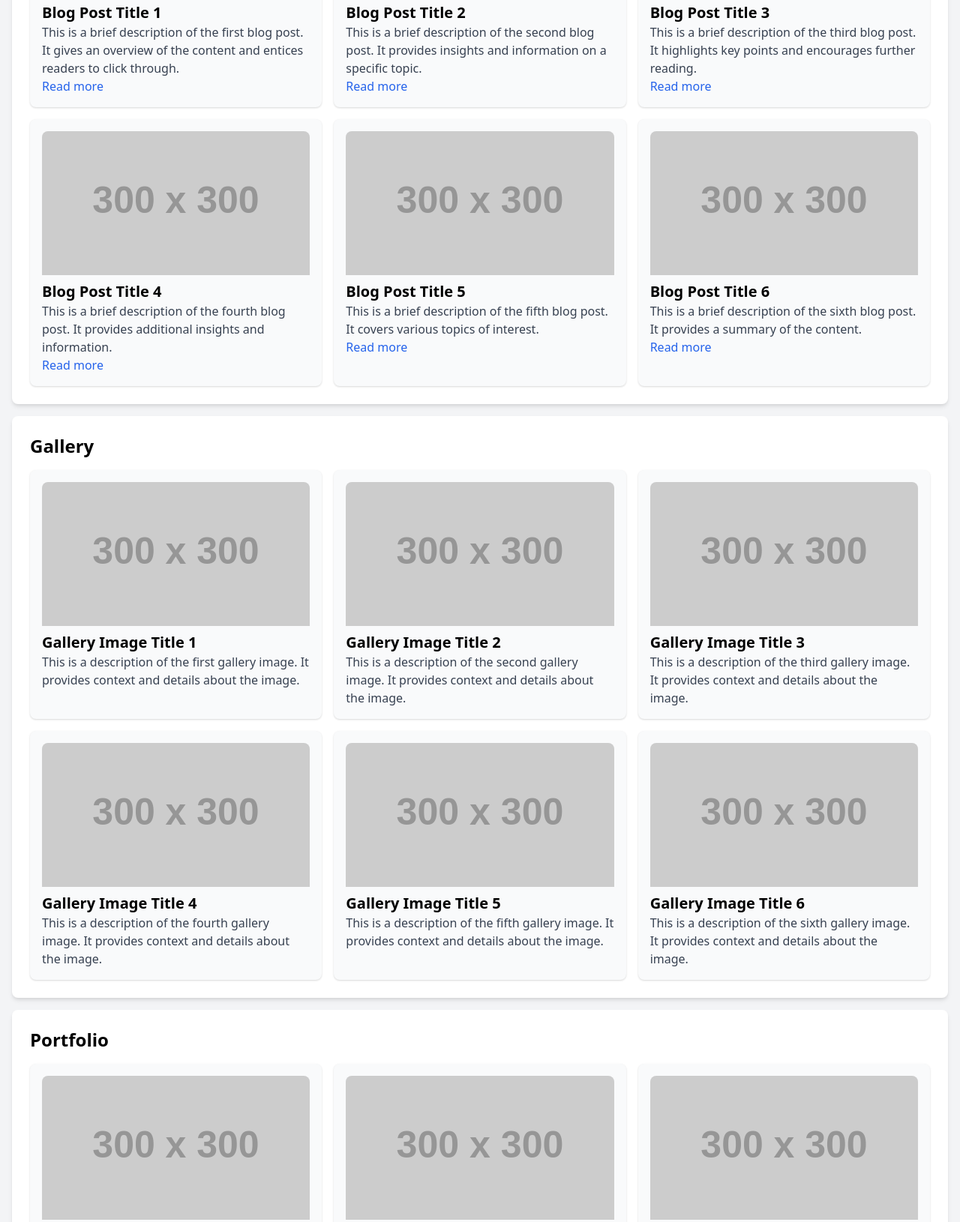
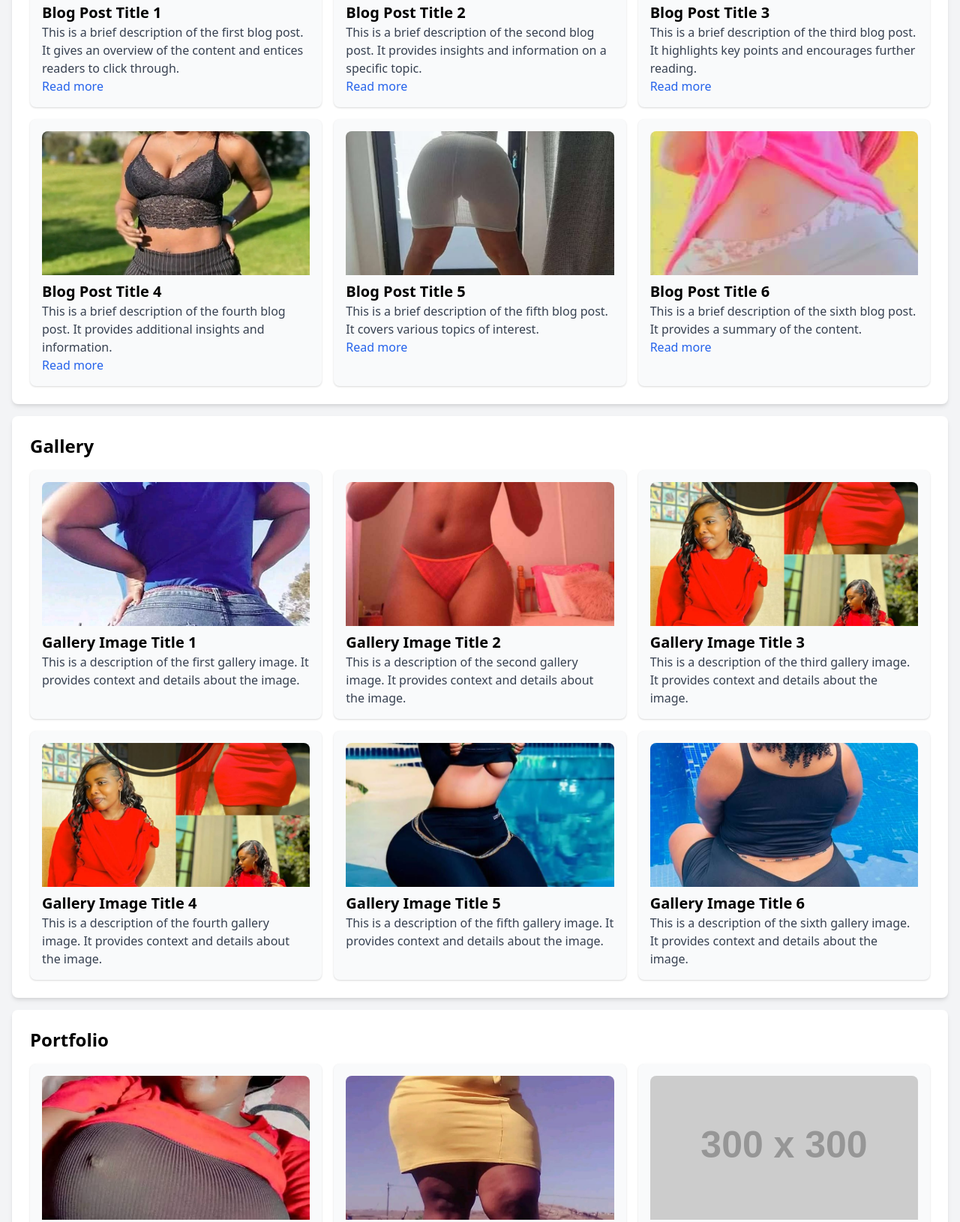
Before and after one commit to webcast-com/city-live, a plain HTML site: page index.html in a window 1280 px wide. Shown: the part 639-2269 px from the top of the page at 75% size. Drawn offline with nearby package versions, Linux system fonts and the light colour scheme; placeholder pictures from the web are drawn by us.

Commit message:
Update index.html

```diff
--- a/index.html
+++ b/index.html
@@ -12,7 +12,7 @@
         }
         /* Header background image */
         .header-bg {
-            background-image: url('https://via.placeholder.com/1920x400'); /* Replace with your image URL */
+            background-image: url('20.jpg'); /* Replace with your image URL */
             background-size: cover;
             background-position: center;
         }
@@ -75,7 +75,7 @@
             <h2 class="text-2xl font-semibold mb-4">Blog</h2>
             <div class="grid grid-cols-1 sm:grid-cols-2 lg:grid-cols-3 gap-4">
                 <article class="bg-gray-50 p-4 rounded-lg shadow">
-                    <img src="https://via.placeholder.com/300" alt="Blog Post 1" loading="lazy" class="w-full h-48 object-cover rounded-t-lg mb-2">
+                    <img src="14.jpg" alt="Blog Post 1" loading="lazy" class="w-full h-48 object-cover rounded-t-lg mb-2">
                     <h3 class="text-xl font-bold">Blog Post Title 1</h3>
                     <p class="text-gray-700">This is a brief description of the first blog post. It gives an overview of the content and entices readers to click through.</p>
                     <a href="#" class="text-blue-600 hover:underline">Read more</a>
@@ -87,25 +87,25 @@
                     <a href="#" class="text-blue-600 hover:underline">Read more</a>
                 </article>
                 <article class="bg-gray-50 p-4 rounded-lg shadow">
-                    <img src="https://via.placeholder.com/300" alt="Blog Post 3" loading="lazy" class="w-full h-48 object-cover rounded-t-lg mb-2">
+                    <img src="11.jpg" alt="Blog Post 3" loading="lazy" class="w-full h-48 object-cover rounded-t-lg mb-2">
                     <h3 class="text-xl font-bold">Blog Post Title 3</h3>
                     <p class="text-gray-700">This is a brief description of the third blog post. It highlights key points and encourages further reading.</p>
                     <a href="#" class="text-blue-600 hover:underline">Read more</a>
                 </article>
                 <article class="bg-gray-50 p-4 rounded-lg shadow">
-                    <img src="https://via.placeholder.com/300" alt="Blog Post 4" loading="lazy" class="w-full h-48 object-cover rounded-t-lg mb-2">
+                    <img src="12.jpg" alt="Blog Post 4" loading="lazy" class="w-full h-48 object-cover rounded-t-lg mb-2">
                     <h3 class="text-xl font-bold">Blog Post Title 4</h3>
                     <p class="text-gray-700">This is a brief description of the fourth blog post. It provides additional insights and information.</p>
                     <a href="#" class="text-blue-600 hover:underline">Read more</a>
                 </article>
                 <article class="bg-gray-50 p-4 rounded-lg shadow">
-                    <img src="https://via.placeholder.com/300" alt="Blog Post 5" loading="lazy" class="w-full h-48 object-cover rounded-t-lg mb-2">
+                    <img src="13.jpg" alt="Blog Post 5" loading="lazy" class="w-full h-48 object-cover rounded-t-lg mb-2">
                     <h3 class="text-xl font-bold">Blog Post Title 5</h3>
                     <p class="text-gray-700">This is a brief description of the fifth blog post. It covers various topics of interest.</p>
                     <a href="#" class="text-blue-600 hover:underline">Read more</a>
                 </article>
                 <article class="bg-gray-50 p-4 rounded-lg shadow">
-                    <img src="https://via.placeholder.com/300" alt="Blog Post 6" loading="lazy" class="w-full h-48 object-cover rounded-t-lg mb-2">
+                    <img src="15.jpg" alt="Blog Post 6" loading="lazy" class="w-full h-48 object-cover rounded-t-lg mb-2">
                     <h3 class="text-xl font-bold">Blog Post Title 6</h3>
                     <p class="text-gray-700">This is a brief description of the sixth blog post. It provides a summary of the content.</p>
                     <a href="#" class="text-blue-600 hover:underline">Read more</a>
@@ -118,32 +118,32 @@
             <h2 class="text-2xl font-semibold mb-4">Gallery</h2>
             <div class="grid grid-cols-1 sm:grid-cols-2 lg:grid-cols-3 gap-4">
                 <div class="bg-gray-50 p-4 rounded-lg shadow">
-                    <img src="https://via.placeholder.com/300" alt="Gallery Image 1" loading="lazy" class="w-full h-48 object-cover rounded-t-lg mb-2">
+                    <img src="16.jpg" alt="Gallery Image 1" loading="lazy" class="w-full h-48 object-cover rounded-t-lg mb-2">
                     <h3 class="text-xl font-bold">Gallery Image Title 1</h3>
                     <p class="text-gray-700">This is a description of the first gallery image. It provides context and details about the image.</p>
                 </div>
                 <div class="bg-gray-50 p-4 rounded-lg shadow">
-                    <img src="https://via.placeholder.com/300" alt="Gallery Image 2" loading="lazy" class="w-full h-48 object-cover rounded-t-lg mb-2">
+                    <img src="17.jpg" alt="Gallery Image 2" loading="lazy" class="w-full h-48 object-cover rounded-t-lg mb-2">
                     <h3 class="text-xl font-bold">Gallery Image Title 2</h3>
                     <p class="text-gray-700">This is a description of the second gallery image. It provides context and details about the image.</p>
                 </div>
                 <div class="bg-gray-50 p-4 rounded-lg shadow">
-                    <img src="https://via.placeholder.com/300" alt="Gallery Image 3" loading="lazy" class="w-full h-48 object-cover rounded-t-lg mb-2">
+                    <img src="18.jpg" alt="Gallery Image 3" loading="lazy" class="w-full h-48 object-cover rounded-t-lg mb-2">
                     <h3 class="text-xl font-bold">Gallery Image Title 3</h3>
                     <p class="text-gray-700">This is a description of the third gallery image. It provides context and details about the image.</p>
                 </div>
                 <div class="bg-gray-50 p-4 rounded-lg shadow">
-                    <img src="https://via.placeholder.com/300" alt="Gallery Image 4" loading="lazy" class="w-full h-48 object-cover rounded-t-lg mb-2">
+                    <img src="18.jpg" alt="Gallery Image 4" loading="lazy" class="w-full h-48 object-cover rounded-t-lg mb-2">
                     <h3 class="text-xl font-bold">Gallery Image Title 4</h3>
                     <p class="text-gray-700">This is a description of the fourth gallery image. It provides context and details about the image.</p>
                 </div>
                 <div class="bg-gray-50 p-4 rounded-lg shadow">
-                    <img src="https://via.placeholder.com/300" alt="Gallery Image 5" loading="lazy" class="w-full h-48 object-cover rounded-t-lg mb-2">
+                    <img src="20.jpg" alt="Gallery Image 5" loading="lazy" class="w-full h-48 object-cover rounded-t-lg mb-2">
                     <h3 class="text-xl font-bold">Gallery Image Title 5</h3>
                     <p class="text-gray-700">This is a description of the fifth gallery image. It provides context and details about the image.</p>
                 </div>
                 <div class="bg-gray-50 p-4 rounded-lg shadow">
-                    <img src="https://via.placeholder.com/300" alt="Gallery Image 6" loading="lazy" class="w-full h-48 object-cover rounded-t-lg mb-2">
+                    <img src="21.jpg" alt="Gallery Image 6" loading="lazy" class="w-full h-48 object-cover rounded-t-lg mb-2">
                     <h3 class="text-xl font-bold">Gallery Image Title 6</h3>
                     <p class="text-gray-700">This is a description of the sixth gallery image. It provides context and details about the image.</p>
                 </div>
@@ -155,13 +155,13 @@
             <h2 class="text-2xl font-semibold mb-4">Portfolio</h2>
             <div class="grid grid-cols-1 sm:grid-cols-2 lg:grid-cols-3 gap-4">
                 <div class="bg-gray-50 p-4 rounded-lg shadow">
-                    <img src="https://via.placeholder.com/300" alt="Portfolio Project 1" loading="lazy" class="w-full h-48 object-cover rounded-t-lg mb-2">
+                    <img src="cate.jpg" alt="Portfolio Project 1" loading="lazy" class="w-full h-48 object-cover rounded-t-lg mb-2">
                     <h3 class="text-xl font-bold">Project Title 1</h3>
                     <p class="text-gray-700">This is a brief description of the first project. It highlights the main features and technologies used.</p>
                     <a href="#" class="text-blue-600 hover:underline">View Project</a>
                 </div>
                 <div class="bg-gray-50 p-4 rounded-lg shadow">
-                    <img src="https://via.placeholder.com/300" alt="Portfolio Project 2" loading="lazy" class="w-full h-48 object-cover rounded-t-lg mb-2">
+                    <img src="jane.jpg" alt="Portfolio Project 2" loading="lazy" class="w-full h-48 object-cover rounded-t-lg mb-2">
                     <h3 class="text-xl font-bold">Project Title 2</h3>
                     <p class="text-gray-700">This is a brief description of the second project. It highlights the main features and technologies used.</p>
                     <a href="#" class="text-blue-600 hover:underline">View Project</a>
```
